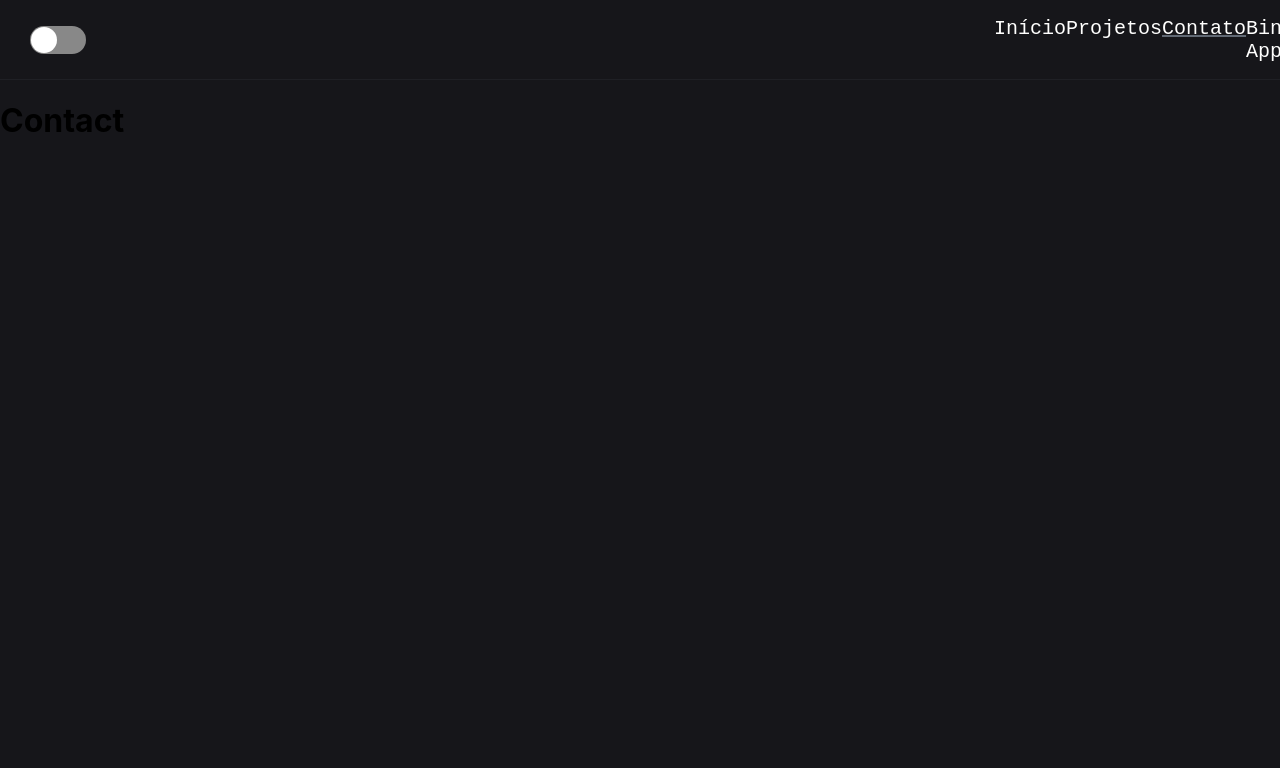
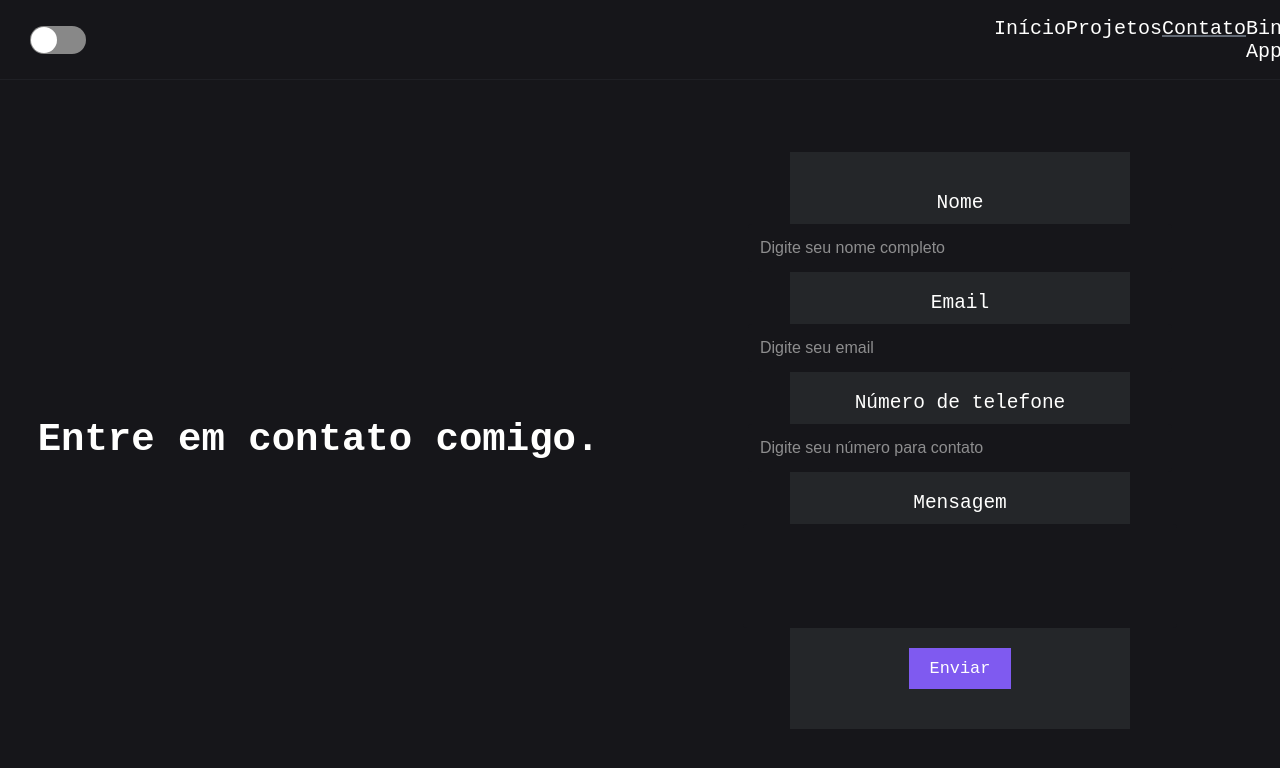
Before and after one commit to Hugosomers/portfolio, a React (Create React App) app: page /portfolio/contato in a window 1280 px wide. Shown: the top 768 px of the page. Built offline with nearby package versions, Linux system fonts and the light colour scheme.

Commit message:
Add contact page

```diff
--- a/package.json
+++ b/package.json
@@ -7,6 +7,7 @@
     "@testing-library/jest-dom": "^5.14.1",
     "@testing-library/react": "^11.2.7",
     "@testing-library/user-event": "^12.8.3",
+    "emailjs-com": "^3.2.0",
     "react": "^17.0.2",
     "react-dom": "^17.0.2",
     "react-icons": "^4.2.0",
--- /dev/null
+++ b/src/css/contact.module.css
@@ -0,0 +1,116 @@
+.contactDiv {
+  color: #fffffe;
+  display: flex;
+  align-items: center;
+  justify-content: space-around;
+  display: flex;
+  font-family: monospace;
+  height: 90vh;
+  overflow-x: hidden;
+}
+
+.contactHeadingTitle {
+  color: #fffffe;
+  width: 24ch;
+  animation: typing 2s steps(22), blink .5s step-end infinite alternate;
+  white-space: nowrap;
+  overflow: hidden;
+  border-right: 3px solid;
+  font-family: monospace;
+  font-size: 3em;
+}
+@keyframes typing {
+  from {
+    width: 0
+  }
+}
+
+@keyframes blink {
+  50% {
+    border-color: transparent
+  }
+}
+
+.contactApresentationDiv {
+  display: flex;
+  justify-content: center;
+  width: 50%;
+}
+
+.formDiv {
+  display: flex;
+  flex-direction: column;
+  justify-content: center;
+  align-items: center;
+  width: 50%;
+
+}
+
+.contactForm {
+  display: flex;
+  flex-direction: column;
+  align-items: center;
+  background-color: #242629;
+  width: 50%;
+  padding: 30px 10px;
+  animation-duration: 1.5s;
+  animation-name: slidein;
+}
+
+
+@keyframes slidein {
+  from {
+    transform: translateX(200%);
+  }
+
+  to {
+    transform: translateX(0%);
+  }
+}
+
+.contactFormInput {
+  padding: 8px 12px;
+  width: 400px;
+  margin: 10px 0;
+  background-color: #16161a;
+  color: #fffffe;
+  border: none;
+  border-radius: 4px;
+  height: 2rem;
+  font-size: 1em;
+}
+
+.contactFormInput::placeholder {
+  color: #fffffe83;
+}
+
+.contactFormButton {
+  font-family: monospace;
+  color: #fffffe;
+  background-color: #7f5af0;
+  border: 1px solid #7f5af0;
+  font-size: 1.3em;
+  padding: 10px 20px;
+  margin: 10px 0;
+}
+
+.contactFormButton:hover {
+  background-color: #7f5af0d7;
+}
+
+textarea {
+  border: none;
+  border-radius: 4px;
+  resize: none;
+  height: 100px;
+  width: 430px;
+  margin: 10px 0;
+  background-color: #16161a;
+  color: #fffffe;
+  font-size: 1.3em;
+}
+
+label {
+  font-size: 1.5em;
+  margin: 10px 0 0 0;
+}
--- a/src/pages/Contact.jsx
+++ b/src/pages/Contact.jsx
@@ -1,9 +1,41 @@
-import React from 'react'
+import React from 'react';
+import * as emailjs from "emailjs-com";
+import contactStyles from '../css/contact.module.css';
 
 export default function Contact() {
+
+  function sendEmail(e) {
+    e.preventDefault();
+
+    emailjs.sendForm('service_pbvvxkq', 'template_b9likoq', e.target, 'user_8I1LV5QdADayQUrqoCaTU')
+      .then((result) => {
+          alert('Email enviado!');
+      }, (error) => {
+          alert(error.text);
+      });
+  }
   return (
-    <div>
-      <h1>Contact</h1>
+    <div className={contactStyles.contactDiv}>
+      <div className={contactStyles.contactApresentationDiv}>
+        <h1 className={contactStyles.contactHeadingTitle}>Entre em contato comigo.</h1>
+      </div>
+      <div className={contactStyles.formDiv}>
+        <form className={contactStyles.contactForm} onSubmit={sendEmail}>
+          <label>Nome</label>
+            <input type="text" name="user_name" className={contactStyles.contactFormInput} placeholder="Digite seu nome completo" />
+
+          <label>Email</label>
+            <input type="email" name="user_email" className={contactStyles.contactFormInput} placeholder="Digite seu email" />
+
+          <label>Número de telefone </label>
+            <input type="text" name="contact_number" className={contactStyles.contactFormInput} placeholder="Digite seu número para contato" />
+
+          <label>Mensagem</label>
+            <textarea name="message" />
+
+          <button type="submit" value="Send" className={contactStyles.contactFormButton}>Enviar</button>
+        </form>
+      </div>
     </div>
   )
 }
```
Also changed, not shown: 1 other file (tests, documents, lock files or other folders).
